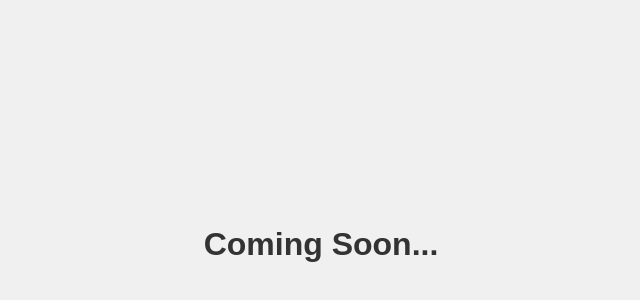
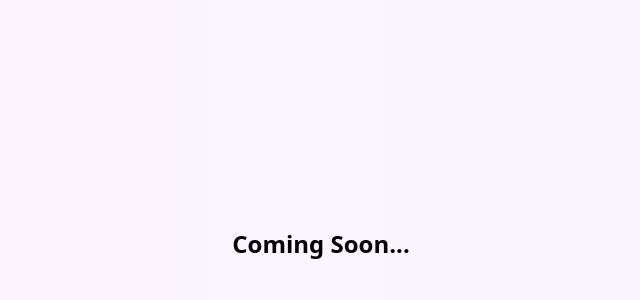
Before and after one commit to michal-ilyayev/michal-ilyayev.github.io, an Astro site: page / in a window 1280 px wide. Shown: the part 156-456 px from the top of the page, without its empty margins (319-959 px from the left). Built offline with nearby package versions, Linux system fonts and the light colour scheme; Astro itself is replaced by a stand-in of ours.

Commit message:
integration tailwind and postcss

```diff
--- a/astro.config.mjs
+++ b/astro.config.mjs
@@ -1,6 +1,16 @@
 import { defineConfig } from 'astro/config';
+import tailwind from '@astrojs/tailwind';
+
 
 // https://astro.build/config
 export default defineConfig({
   site: 'https://michal-ilyayev.github.io',
+  compressHTML: true,
+  trailingSlash: 'always',
+
+  integrations: [
+
+    // https://docs.astro.build/en/guides/integrations-guide/tailwind/
+    tailwind()
+  ]
 });
--- /dev/null
+++ b/postcss.config.mjs
@@ -0,0 +1,6 @@
+export default {
+  plugins: {
+    tailwindcss: {},
+    autoprefixer: {},
+  }
+}
--- a/src/pages/index.astro
+++ b/src/pages/index.astro
@@ -10,7 +10,9 @@ import '../scss/global.scss';
   <meta name="generator" content={Astro.generator} />
   <title>Michal Ilyayev</title>
 </head>
-<body>
-  <h1>Coming Soon...</h1>
+<body class="flex justify-center items-center h-dvh bg-gradient-to-l from-violet-50 via-purple-50 to-pink-50">
+
+    <h1 class="font-bold text-2xl">Coming Soon...</h1>
+
 </body>
 </html>
--- a/src/scss/global.scss
+++ b/src/scss/global.scss
@@ -1,13 +1,4 @@
-body {
-  display: flex;
-  justify-content: center;
-  align-items: center;
-  height: 100vh;
-  margin: 0;
-  font-family: Arial, sans-serif;
-  background-color: #f0f0f0;
-}
-
-h1 {
-  color: #333;
-}
+// https://tailwindcss.com/docs/using-with-preprocessors
+@import 'tailwindcss/base';
+@import 'tailwindcss/components';
+@import 'tailwindcss/utilities';
--- /dev/null
+++ b/tailwind.config.mjs
@@ -0,0 +1,19 @@
+import tailwindTypography from '@tailwindcss/typography';
+import tailwindForms from '@tailwindcss/forms';
+
+
+/** @type {import('tailwindcss').Config} */
+export default {
+  content: ['./src/**/*.{astro,html,js,jsx,md,mdx,svelte,ts,tsx,vue}'],
+  theme: {
+    extend: {},
+  },
+  plugins: [
+    tailwindTypography({
+      target: 'modern',
+    }),
+    tailwindForms({
+      strategy: 'base',
+    }),
+  ]
+}
```
Also changed, not shown: package.json (+9 -3 lines), pnpm-lock.yaml.
